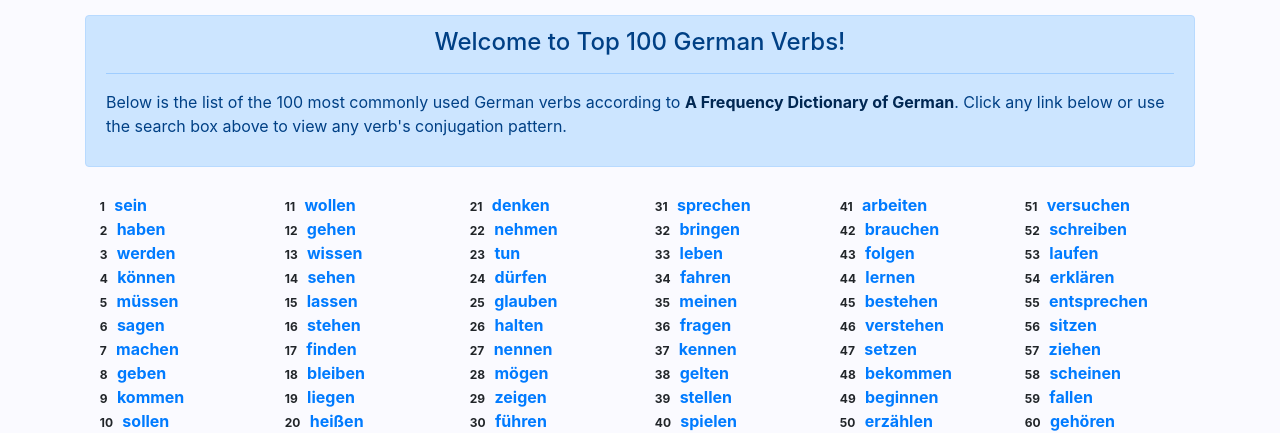
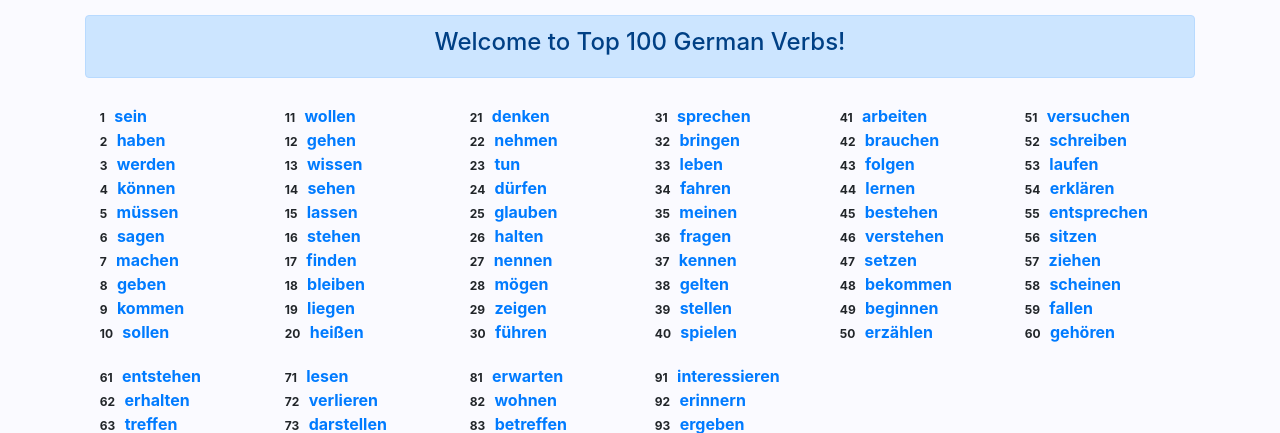
Before and after one commit to pres220/top-100-german-verbs, a Django app: page / in a window 1280 px wide. Shown: the part 70-503 px from the top of the page. Run offline with Django 3.2, Linux system fonts and the light colour scheme; data comes from the database, SQL or seed files in the repository; some libraries are stand-ins or nearby versions.

Commit message:
Remove homepage banner instructions

```diff
--- a/conjugator/templates/conjugator/home.html
+++ b/conjugator/templates/conjugator/home.html
@@ -14,10 +14,6 @@
   {% endfor %}
   <div class="alert alert-primary">
     <h4 class="text-center">Welcome to Top 100 German Verbs!</h4>
-    <hr>
-    <p>Below is the list of the 100 most commonly used German verbs according to
-      <a class="alert-link" href="https://www.amazon.com/Frequency-Dictionary-German-Vocabulary-Dictionaries/dp/0415316332">A Frequency Dictionary of German</a>. Click any link below or use the search box above to view any verb's conjugation pattern.
-    </p>
   </div>
   <div class="row no-gutters">
     {% for col in col_list %}
```
Also changed, not shown: README.md.
